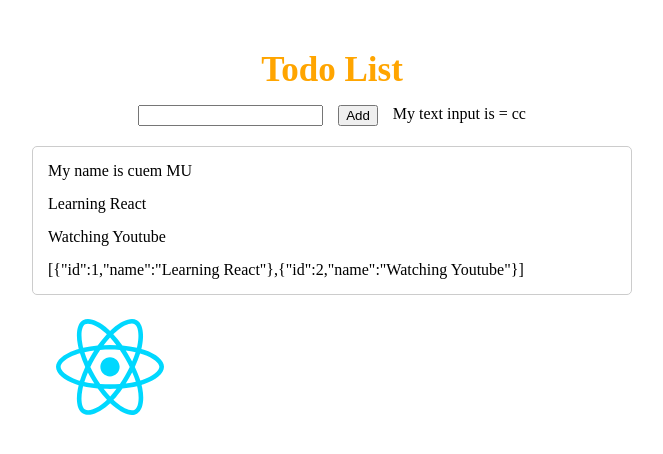
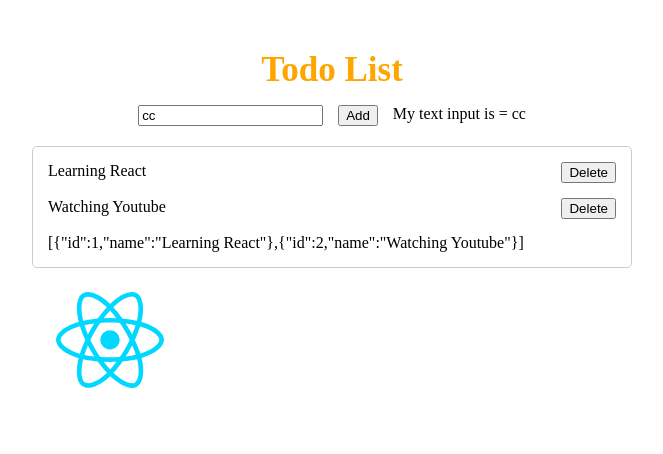
Before and after one commit to nguyenquangquy82/react-vite-quangquy, a React (Vite) app: page / in a window 1280 px wide. Shown: the top 454 px of the page, without its empty margins (308-971 px from the left). Built offline with nearby package versions, Linux system fonts and the light colour scheme.

Commit message:
video 39

```diff
--- a/src/components/todo/ToDoData.jsx
+++ b/src/components/todo/ToDoData.jsx
@@ -1,15 +1,23 @@
+
 const ToDoData = (props) =>{
   // {
   //   name : "Quang Quy IT",
   //   age : 22,
   // }
-  const {name,age,data} =props;
-  console.log(">>> check props: ",props)
+  const {todoList} =props;
+  console.log(">>> check props todolist : ",todoList)
   return (
     <div className="todo-data">
-          <div>My name is {props.name}</div>
-          <div>Learning React </div>
-          <div>Watching Youtube </div>
+         {todoList.map((item,index)=>{
+          console.log(">>> check map:",item,index)
+          return (
+              <div className="todo-item">
+                <div> {item.name} </div>
+                <button>Delete</button>
+              </div>
+          )
+         })}
+
           <div>
               {JSON.stringify(props.todoList)}
           </div>
--- a/src/components/todo/ToDoNew.jsx
+++ b/src/components/todo/ToDoNew.jsx
@@ -8,7 +8,8 @@
   const {addNewToDo} =props;
   // addNewToDo("cucu");
   const handleClick = () =>{
-      addNewToDo(valueInput)
+      addNewToDo(valueInput);
+      setValueInput("");
   }
   const handleOnChange =(name)=>{
 
@@ -16,7 +17,12 @@
   }
   return(
     <div className="todo-new">
-          <input type="text" onChange={(event) => handleOnChange(event.target.value)}/>
+          <input type="text"
+                onChange={(event) => handleOnChange(event.target.value)}
+                value={valueInput}
+
+                />
+
           <button
           style={{cursor:"pointer"}}
           onClick={handleClick}>Add</button>
--- a/src/components/todo/todo.css
+++ b/src/components/todo/todo.css
@@ -46,3 +46,8 @@
     transform: rotate(360deg);
   }
 }
+
+.todo-item{
+  display: flex;
+  justify-content: space-between;
+}
```
